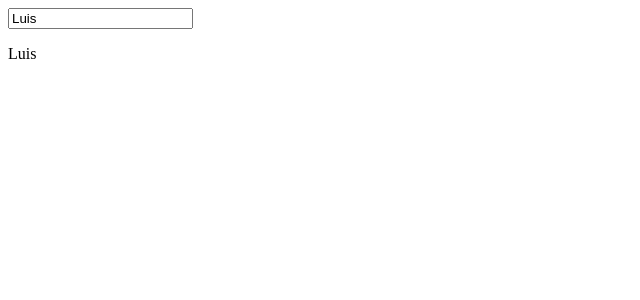
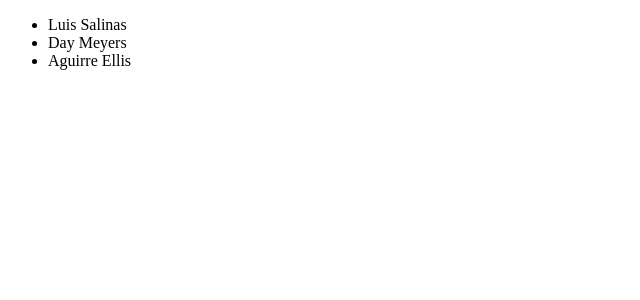
Before and after one commit to javind9/ProyectoAngularTutorial, an Angular app: page / in a window 1280 px wide. Shown: the top 300 px of the page, without its empty margins (0-640 px from the left). Built offline with nearby package versions, Linux system fonts and the light colour scheme.

Commit message:
Servicios HTTP

```diff
--- a/src/app/app.component.html
+++ b/src/app/app.component.html
@@ -1,3 +1,5 @@
-
-<input type="text" [(ngModel)] = "persona.nombre">
-<p>{{ persona.nombre }}</p>
+<ul>
+    <li *ngFor="let persona of personas">
+        {{ persona.nombre }}
+    </li>
+</ul>
--- a/src/app/app.component.ts
+++ b/src/app/app.component.ts
@@ -1,4 +1,5 @@
 import { Component } from '@angular/core';
+import { UsuariosService } from './usuarios.service';
 
 @Component({
   selector: 'app-root',
@@ -7,8 +8,10 @@ import { Component } from '@angular/core';
 })
 export class AppComponent {
 
-  persona = {
-    nombre: 'Luis',
-    edad: 20
-  }
+  personas : any = [];
+
+    constructor(){
+        let usuario = new UsuariosService();
+        this.personas = usuario.getUsuarios();
+    }
 }
--- /dev/null
+++ b/src/app/usuarios.service.ts
@@ -0,0 +1,22 @@
+export class UsuariosService {
+    getUsuarios(){
+        return [
+            {
+                "nombre": "Luis Salinas",
+                "edad": 20,
+                "hobby": 'cantar'
+            },
+            {
+                "nombre": "Day Meyers",
+                "edad": 30,
+                "hobby": 'patinar'
+            },
+            {
+                "nombre": "Aguirre Ellis",
+                "edad": 25,
+                "hobby": 'correr'
+            }
+        ];
+    }
+
+}
```
